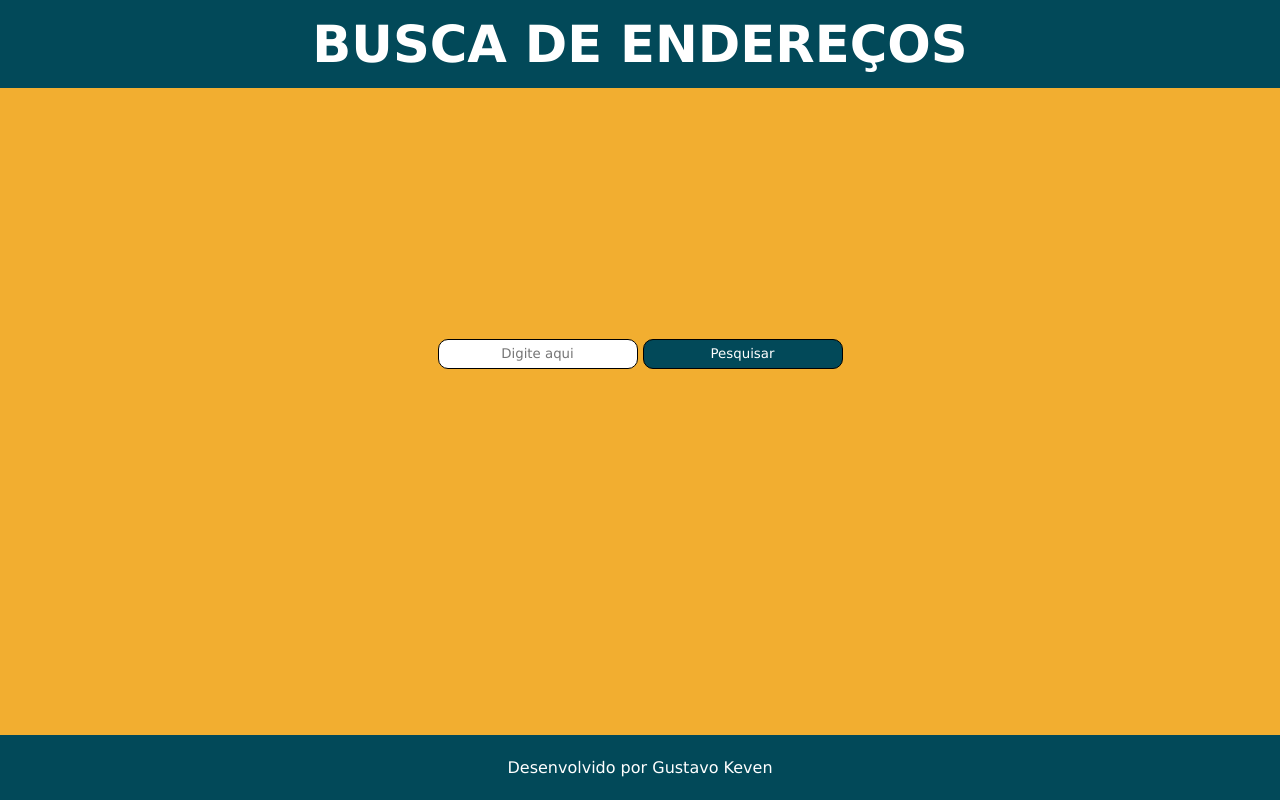
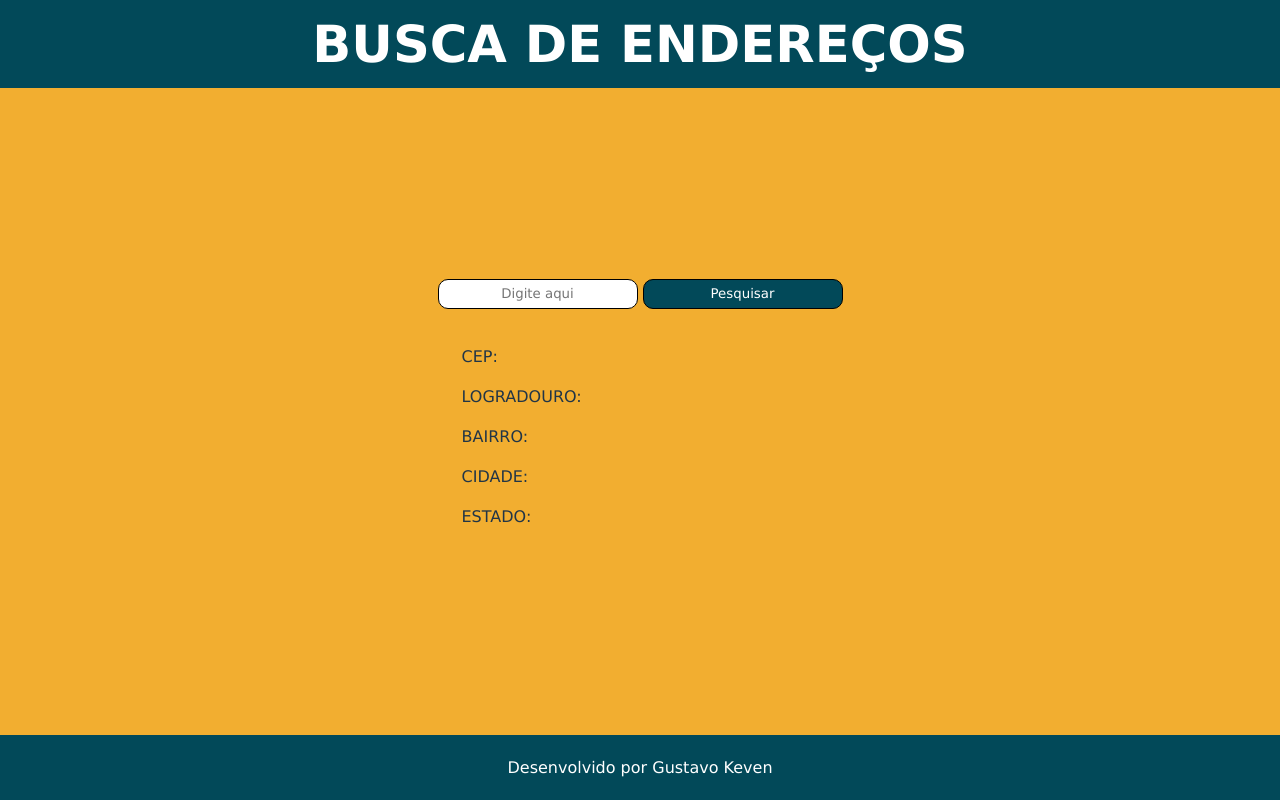
Before and after one commit to gustta11/Buscador-CEPS, a React (Vite) app: page / in a window 1280 px wide. Built offline with nearby package versions, Linux system fonts and the light colour scheme.

Commit message:
Atualizando estrutura de exibição de endereços e adicionando cursor pointer

```diff
--- a/src/components/BuscaCep.css
+++ b/src/components/BuscaCep.css
@@ -14,6 +14,7 @@
 
     background-color:#024959;
     color: white;
+    cursor: pointer;
 
 }
 
--- a/src/components/BuscaCep.jsx
+++ b/src/components/BuscaCep.jsx
@@ -33,11 +33,11 @@ const PesquisarCep = () =>{
             </div>
             <div className='layout_conteudo'>
                         <ul>
-                            <li>{Endereco.cep}</li>
-                            <li>{Endereco.logradouro}</li>
-                            <li>{Endereco.bairro}</li>
-                            <li>{Endereco.localidade}</li>
-                            <li>{Endereco.uf}</li>
+                            <li>CEP:{Endereco.cep}</li>
+                            <li>LOGRADOURO:{Endereco.logradouro}</li>
+                            <li>BAIRRO:{Endereco.bairro}</li>
+                            <li>CIDADE:{Endereco.localidade}</li>
+                            <li>ESTADO:{Endereco.uf}</li>
                         </ul>
             </div>
         </div>
```
